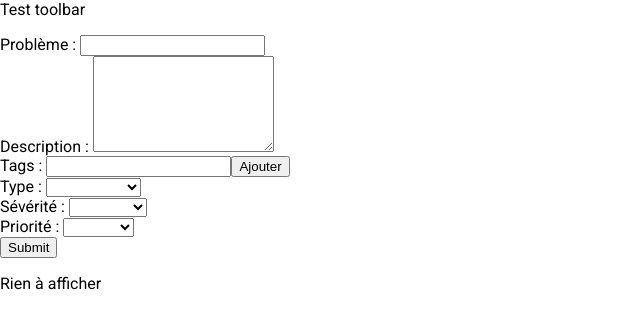
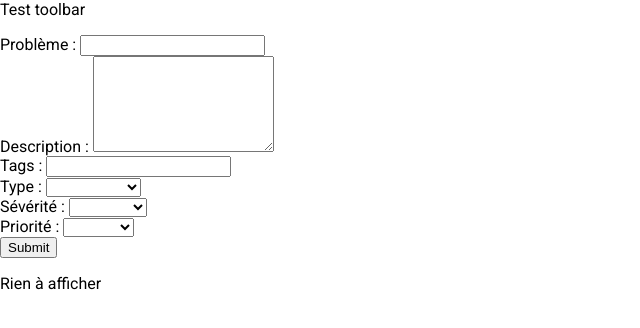
Before and after one commit to CHFR-wide/support_app, an Angular app: page / in a window 1280 px wide. Shown: the top 328 px of the page, without its empty margins (0-640 px from the left). Built offline with nearby package versions, Linux system fonts and the light colour scheme.

Commit message:
adds basic form validation

```diff
--- a/src/app/tickets/ticket-create/ticket-create.component.html
+++ b/src/app/tickets/ticket-create/ticket-create.component.html
@@ -1,18 +1,30 @@
+<form (submit)="onAddTicket(postForm)" #postForm="ngForm">
+
   Problème :
-<input type="text" [(ngModel)]="issueInput">
+  <input
+    type="text"
+    name="issue"
+    required
+    ngModel>
   <br>
 
   Description :
-<textarea rows="6" [(ngModel)]="descriptionInput"></textarea>
+  <textarea
+    rows="6"
+    name="description"
+    required
+    ngModel></textarea>
   <br>
 
-Tags : <input type="text" [(ngModel)]="tagIndividualInput">
-<button (click)="onAddTag()">Ajouter</button>
-<a *ngFor="let tag of tagArrayInput; let i=index" (click)="onRemoveTag(i)"> {{ tag }} </a>
+  Tags :
+  <input
+    type="text"
+    name="tags"
+    ngModel>
   <br>
 
   Type :
-<select [(ngModel)]="typeInput">
+  <select name="type" required ngModel>
     <option value="bug">bug</option>
     <option value="question">question</option>
     <option value="enhancement">amélioration</option>
@@ -20,7 +32,7 @@ Type :
   <br>
 
   Sévérité :
-<select [(ngModel)]="severityInput">
+  <select name="severity" required ngModel>
     <option value="wishlist">souhait</option>
     <option value="minor">mineur</option>
     <option value="normal">normal</option>
@@ -30,11 +42,13 @@ Sévérité :
   <br>
 
   Priorité :
-<select [(ngModel)]="priorityInput">
+  <select name="priority" required ngModel>
     <option value="low">légère</option>
     <option value="normal">normale</option>
     <option value="high">haute</option>
   </select>
   <br>
 
-<button (click)="onAddTicket()">Submit</button>
+  <button type="submit">Submit</button>
+
+</form>
--- a/src/app/tickets/ticket-create/ticket-create.component.ts
+++ b/src/app/tickets/ticket-create/ticket-create.component.ts
@@ -1,4 +1,5 @@
 import { Component, EventEmitter, Output } from '@angular/core';
+import { NgForm } from '@angular/forms';
 import { Ticket } from '../ticket.model';
 
 @Component({
@@ -7,38 +8,24 @@ import { Ticket } from '../ticket.model';
   styleUrls: ['./ticket-create.component.css']
 })
 export class TicketCreateComponent {
-  issueInput = '';
-  descriptionInput = '';
   tagIndividualInput = '';
   tagArrayInput : string[] = [];
-  typeInput = '';
-  severityInput = '';
-  priorityInput = '';
-  statusInput = '';
-  fromInput = '';
 
   @Output() ticketCreated = new EventEmitter<Ticket>();
 
-  onAddTicket() {
+  onAddTicket(form: NgForm) {
+    if(form.invalid) return;
     const ticket: Ticket = {
-      issue: this.issueInput,
-      description: this.descriptionInput,
-      tags: this.tagArrayInput.slice(),
-      type: this.typeInput,
-      severity: this.severityInput,
-      priority: this.priorityInput,
-      status: this.statusInput,
-      from: this.fromInput,
+      issue: form.value.issue,
+      description: form.value.description,
+      tags: form.value.tags.split(','),
+      type: form.value.type,
+      severity: form.value.severity,
+      priority: form.value.priority,
+      status: form.value.status,
+      from: form.value.from,
       created: Date.now(),
     }
     this.ticketCreated.emit(ticket)
   }
-
-  onAddTag() {
-    this.tagArrayInput.push(this.tagIndividualInput);
-  }
-
-  onRemoveTag(i:number) {
-    this.tagArrayInput.splice(i, 1)
-  }
 }
```
Lines whose indentation alone changed are shown as unchanged.
